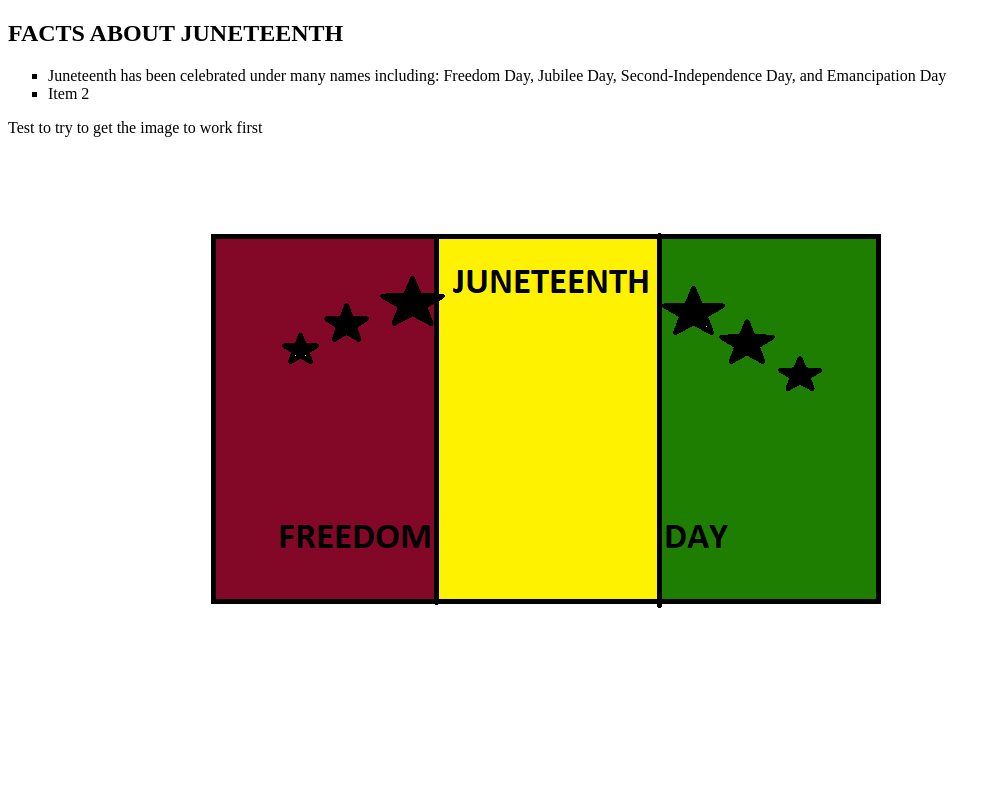
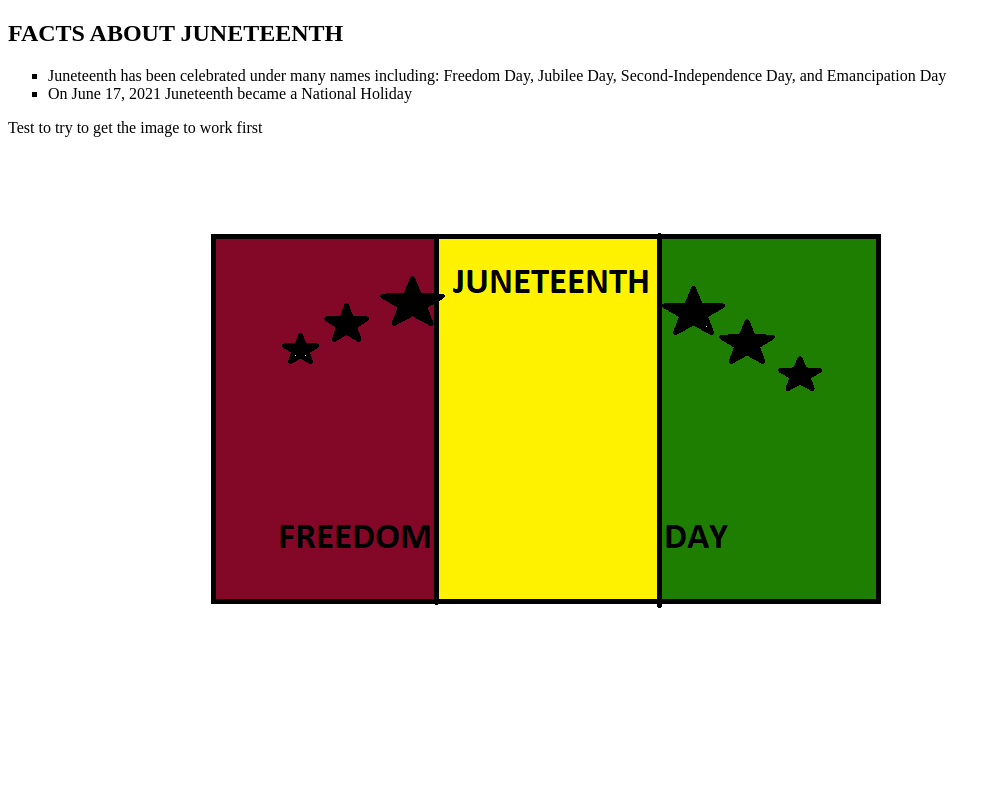
Before and after one commit to wick1991/htmlproject, a plain HTML site: page june19.html in a window 1280 px wide. Shown: the top 787 px of the page, without its empty margins (0-1000 px from the left). Drawn offline with Linux system fonts and the light colour scheme.

Commit message:
june19 fact changes

```diff
--- a/june19.html
+++ b/june19.html
@@ -10,7 +10,7 @@
             <li>Juneteenth has been celebrated under many names including:
                 Freedom Day, Jubilee Day, Second-Independence Day, and Emancipation Day
             </li>
-            <li>Item 2</li>
+            <li>On June 17, 2021 Juneteenth became a National Holiday</li>
         </ul>
 
         <p>Test to try to get the image to work first</p>
```
